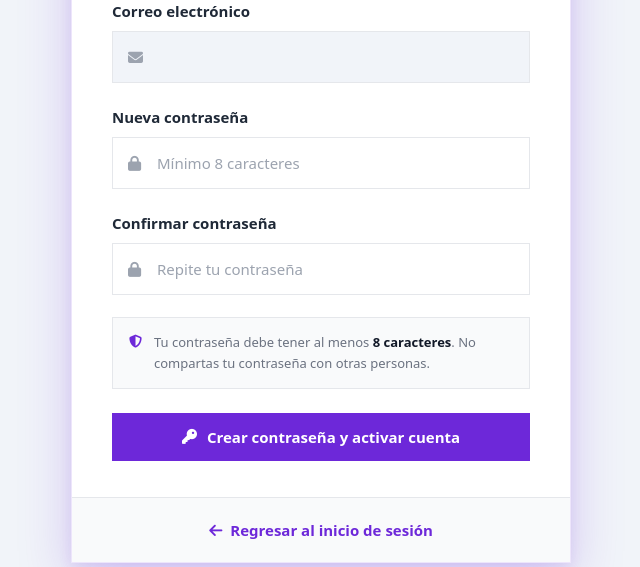
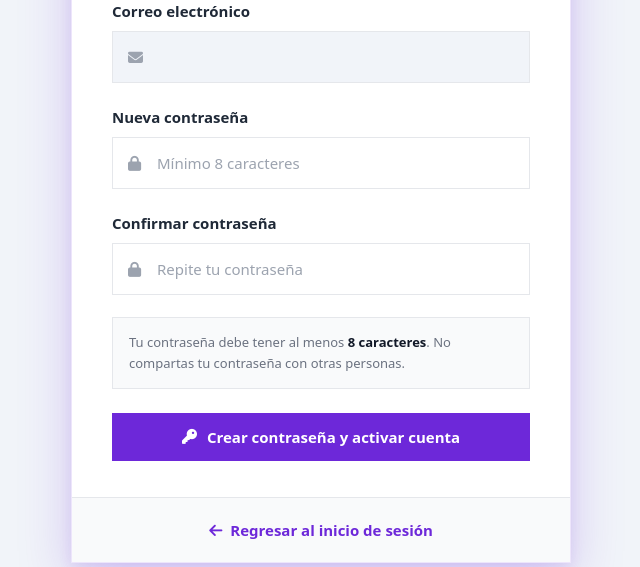
Before and after one commit to emmanuelbc110703/gestordeventas, a Laravel app: template resources/views/auth/crear_password.blade.php in a window 1280 px wide. Shown: the part 496-1063 px from the top of the page, without its empty margins (319-959 px from the left). Run offline with Laravel 12, Linux system fonts and the light colour scheme; the template is opened without the code that fills it, so the values that code supplies are empty; some libraries are stand-ins or nearby versions.

Commit message:
actualizacion de la interfaz de crear contrasena para usuario cliente

```diff
--- a/resources/views/auth/crear_password.blade.php
+++ b/resources/views/auth/crear_password.blade.php
@@ -284,7 +284,6 @@
                     </div>
                 </div>
                 <div class="seguridad">
-                    <i class="fa-solid fa-shield-halved"></i>
                     <span>
                         Tu contraseña debe tener al menos <strong>8 caracteres</strong>.
                         No compartas tu contraseña con otras personas.
```
